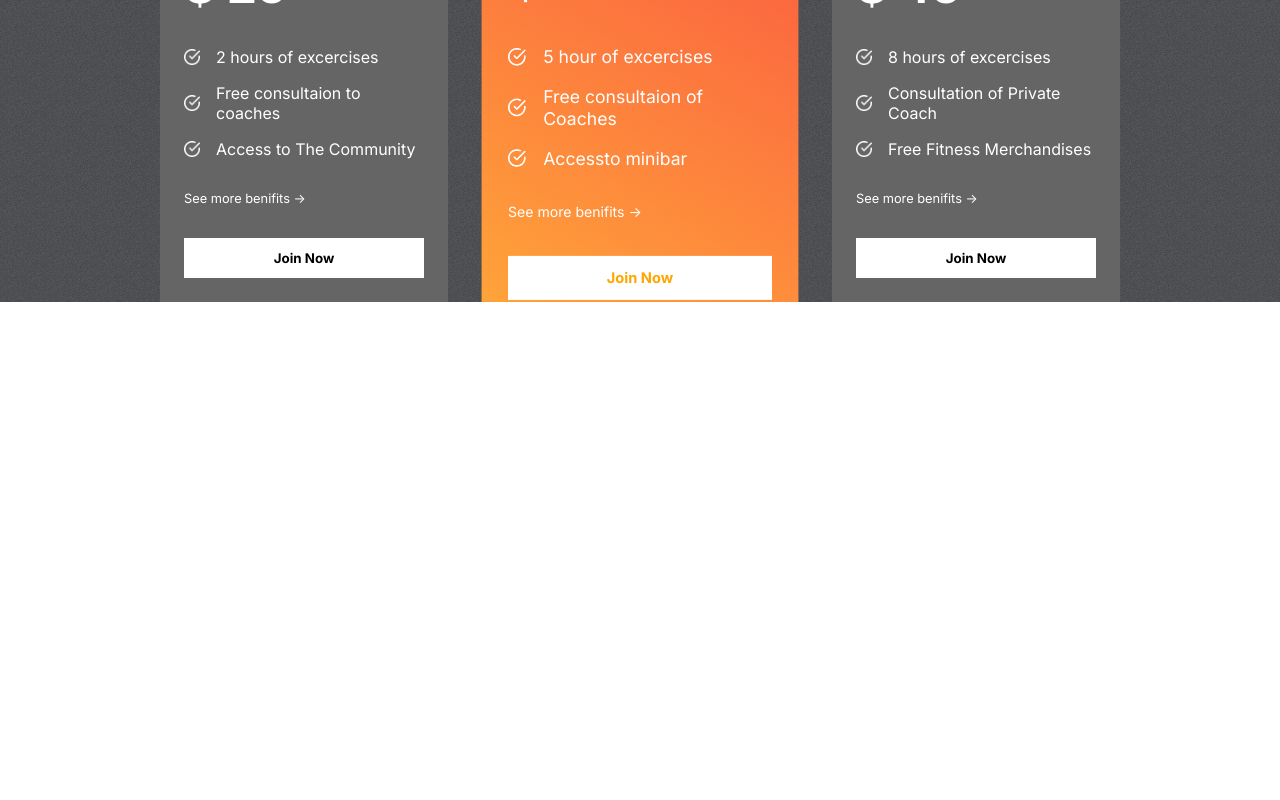
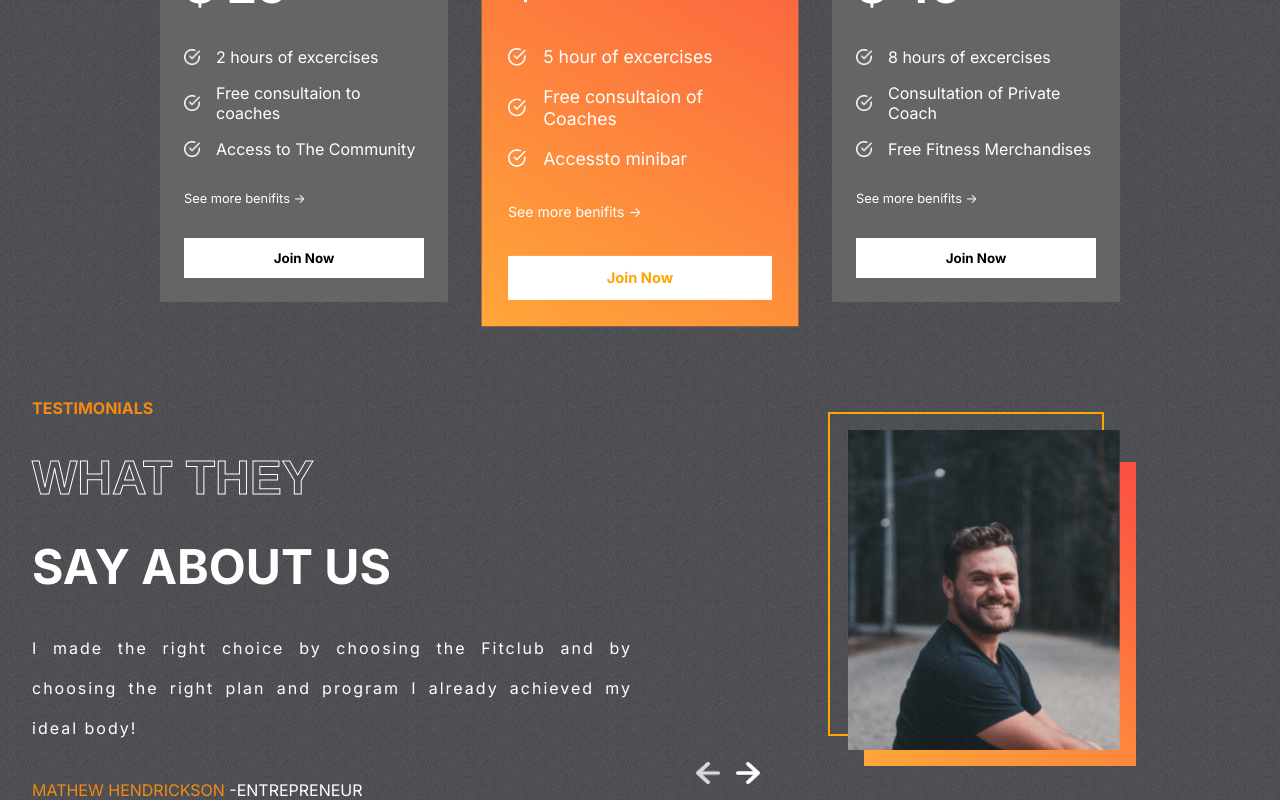
Before and after one commit to thanushan128/React-Responsive-Gym-Website, a React (Create React App) app: page / in a window 1280 px wide. Shown: the part 2134-2934 px from the top of the page. Before the commit the page ends 2436 px from the top, so only its background shows below. Built offline with nearby package versions, Linux system fonts and the light colour scheme.

Commit message:
Complete testimonials component

```diff
--- a/src/App.js
+++ b/src/App.js
@@ -3,6 +3,7 @@ import Hero from './components/Hero/Hero';
 import { Programs } from './components/Programs/Programs';
 import Plans from './components/Plans/Plans';
 import { Reasons } from './components/Reasons/Reasons';
+import Testimonials from './components/Testimonials/Testimonials';
 
 
 function App() {
@@ -12,6 +13,7 @@ function App() {
       <Programs />
       <Reasons />
       <Plans />
+      <Testimonials/>
     </div>
   );
 }
--- /dev/null
+++ b/src/components/Testimonials/Testimonials.css
@@ -0,0 +1,78 @@
+.testimonials{
+    display: flex;
+    gap: 1rem;
+    padding: 0 2rem;
+}
+
+.left-t{
+    display: flex;
+    flex: 1 1;
+    gap: 2rem;
+    flex-direction: column;
+    text-transform: uppercase;
+    color: white;
+}
+
+.left-t>:nth-child(1){
+    color: var(--orange);
+    font-weight: bold;
+}
+
+.left-t>:nth-child(2),
+.left-t>:nth-child(3){
+    font-weight: bold;
+    font-size: 3rem;
+}
+
+.left-t>:nth-child(4){
+    text-transform: none;
+    text-align: justify;
+    letter-spacing: 2px;
+    line-height: 40px;
+}
+
+.right-t{
+    flex: 1;
+    position: relative;
+}
+
+.right-t>img{
+    position: absolute;
+    width: 17rem;
+    height: 20rem;
+    object-fit: cover;
+    right: 8rem;
+    top: 2rem;
+}
+
+.right-t>:nth-child(1){
+    position: absolute;
+    width: 17rem;
+    height: 20rem;
+    border: 2px solid orange;
+    background-color: transparent;
+    right: 9rem;
+    top: 0.9rem;
+}
+
+.right-t>:nth-child(2) {
+    position: absolute;
+    width: 17rem;
+    height: 19rem;
+    right: 7rem;
+    top: 4rem;
+    background: var(--planCard);
+}
+
+.arrows{
+    display: flex;
+    gap: 1rem;
+    position: absolute;
+    bottom: 1rem;
+    left: 3rem;
+}
+
+.arrows>img{
+    width: 1.5rem;
+    cursor: pointer;
+}
--- /dev/null
+++ b/src/components/Testimonials/Testimonials.jsx
@@ -0,0 +1,56 @@
+import React, { useState } from "react";
+import "./Testimonials.css";
+import { testimonialsData } from "../../data/testimonialsData";
+import leftArrow from "../../assets/leftArrow.png";
+import rightArrow from "../../assets/rightArrow.png";
+
+const Testimonials = () => {
+  const [selected, setSelected] = useState(0);
+  const tLength = testimonialsData.length;
+
+  return (
+    <div className="testimonials">
+      <div className="left-t">
+        <span>Testimonials</span>
+        <span className="stroke-text">What they</span>
+        <span>say about us</span>
+        <span>{testimonialsData[selected].review}</span>
+        <span>
+          <span style={{ color: "var(--orange)" }}>
+            {testimonialsData[selected].name}
+          </span>{" "}
+          -{testimonialsData[selected].status}
+        </span>
+      </div>
+
+      <div className="right-t">
+        <div></div>
+        <div></div>
+        <img src={testimonialsData[selected].image} alt="" />
+
+        <div className="arrows">
+          <img
+            onClick={() => {
+              selected === 0
+                ? setSelected(tLength - 1)
+                : setSelected((prev) => prev - 1);
+            }}
+            src={leftArrow}
+            alt=""
+          />
+          <img
+            onClick={() => {
+              selected === tLength - 1
+                ? setSelected(0)
+                : setSelected((prev) => prev + 1);
+            }}
+            src={rightArrow}
+            alt=""
+          />
+        </div>
+      </div>
+    </div>
+  );
+};
+
+export default Testimonials;
```
